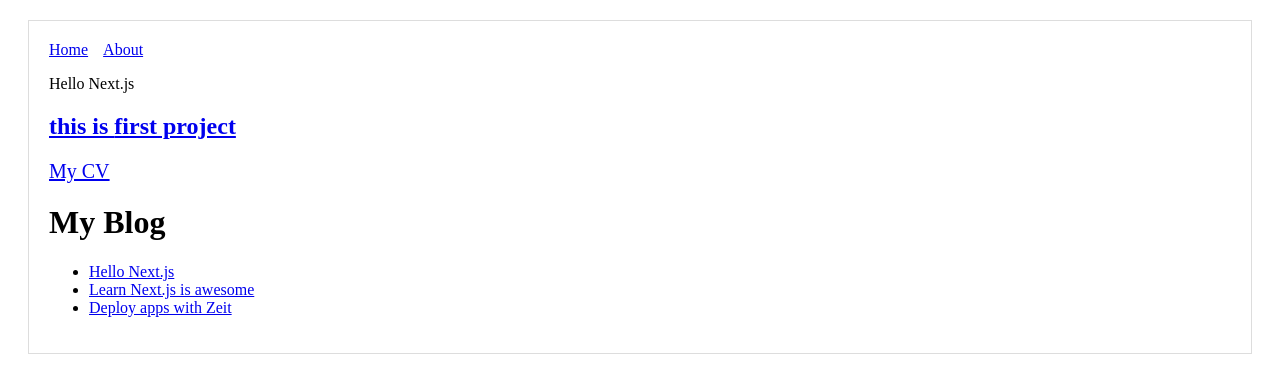
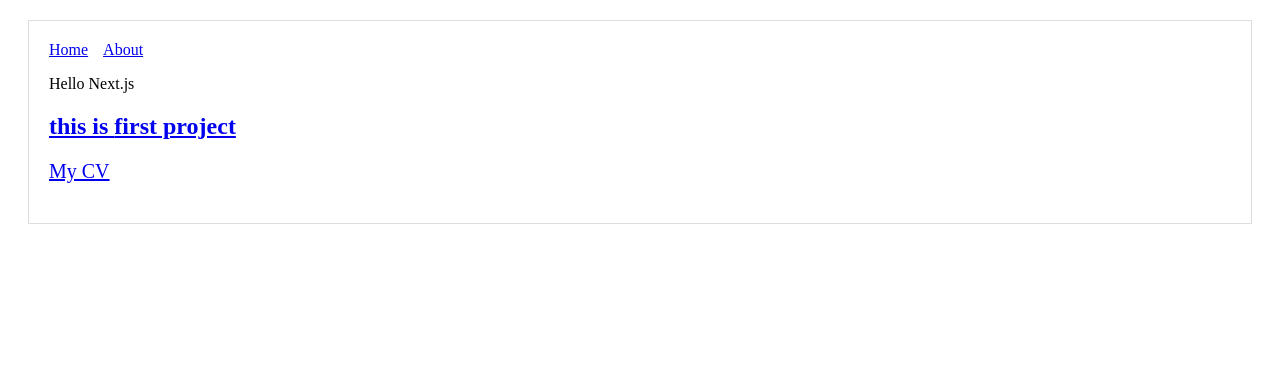
Before and after one commit to fchasin/Portfolio, a Next.js app: page / in a window 1280 px wide. Shown: the top 392 px of the page. Built offline with nearby package versions, Linux system fonts and the light colour scheme.

Commit message:
fix scripts

```diff
--- a/package.json
+++ b/package.json
@@ -6,7 +6,7 @@
   "scripts": {
     "dev": "node server.js",
     "build": "next build",
-    "start": "NODE_ENV=production node server.js",
+    "start": "SET NODE_ENV=production % node server.js",
     "heroku-postbuild": "npm run build"
   },
   "repository": {
--- a/pages/index.js
+++ b/pages/index.js
@@ -1,34 +1,17 @@
 import Project from '../components/Project';
 import Link from 'next/link';
-import Header from '../components/Header';
 import Layout from '../components/Layout';
-
-const PostLink = props => (
-  <li>
-    <Link href={`/post?title=${props.title}`}>
-      <a>{props.title}</a>
-    </Link>
-  </li>
-);
 
 const Index = () => (
   <div>
     <Layout>
       <p>Hello Next.js</p>
       <Project name={'first'} />
-      <Link href="/cv" as="curriculum+vitae">
+      <Link href="/cv">
         <a style={{ fontSize: 20 }}>
           <p>My CV</p>
         </a>
       </Link>
-      <div>
-        <h1>My Blog</h1>
-        <ul>
-          <PostLink title="Hello Next.js" />
-          <PostLink title="Learn Next.js is awesome" />
-          <PostLink title="Deploy apps with Zeit" />
-        </ul>
-      </div>
     </Layout>
   </div>
 );
```
